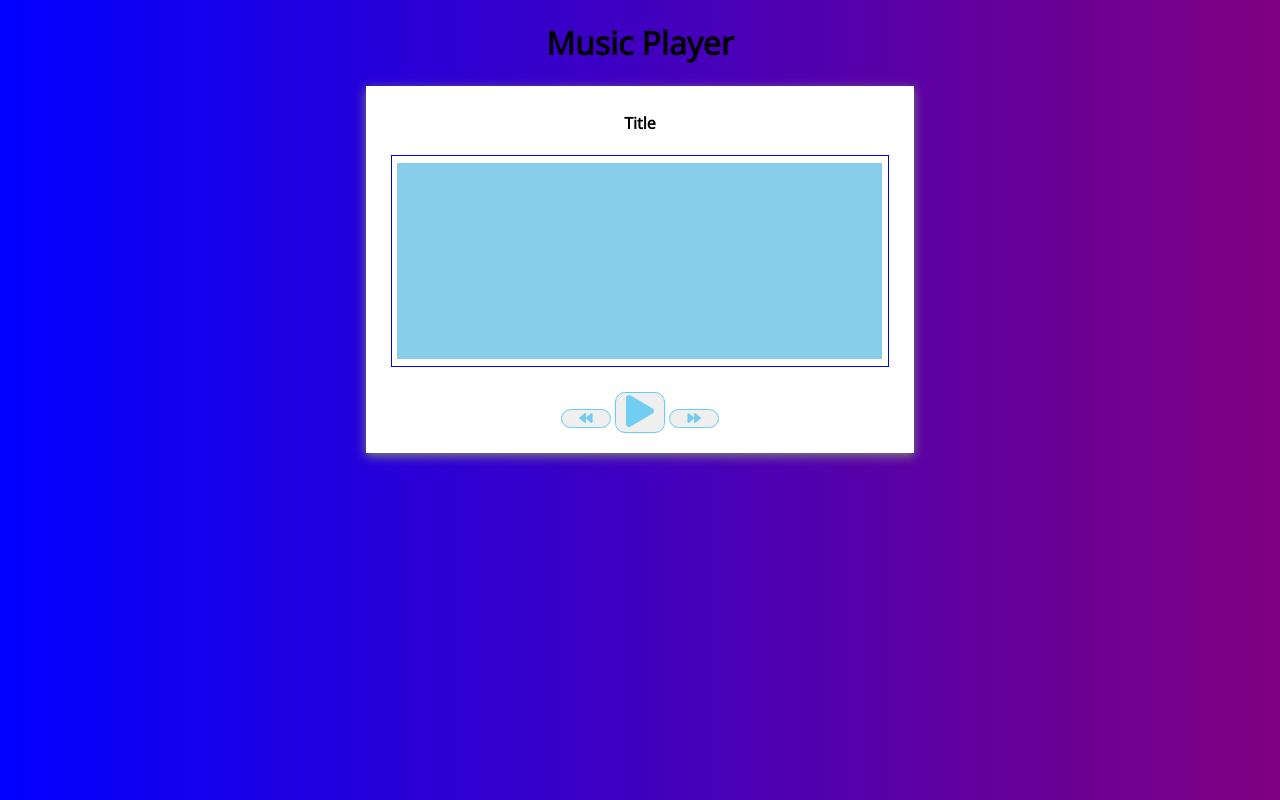
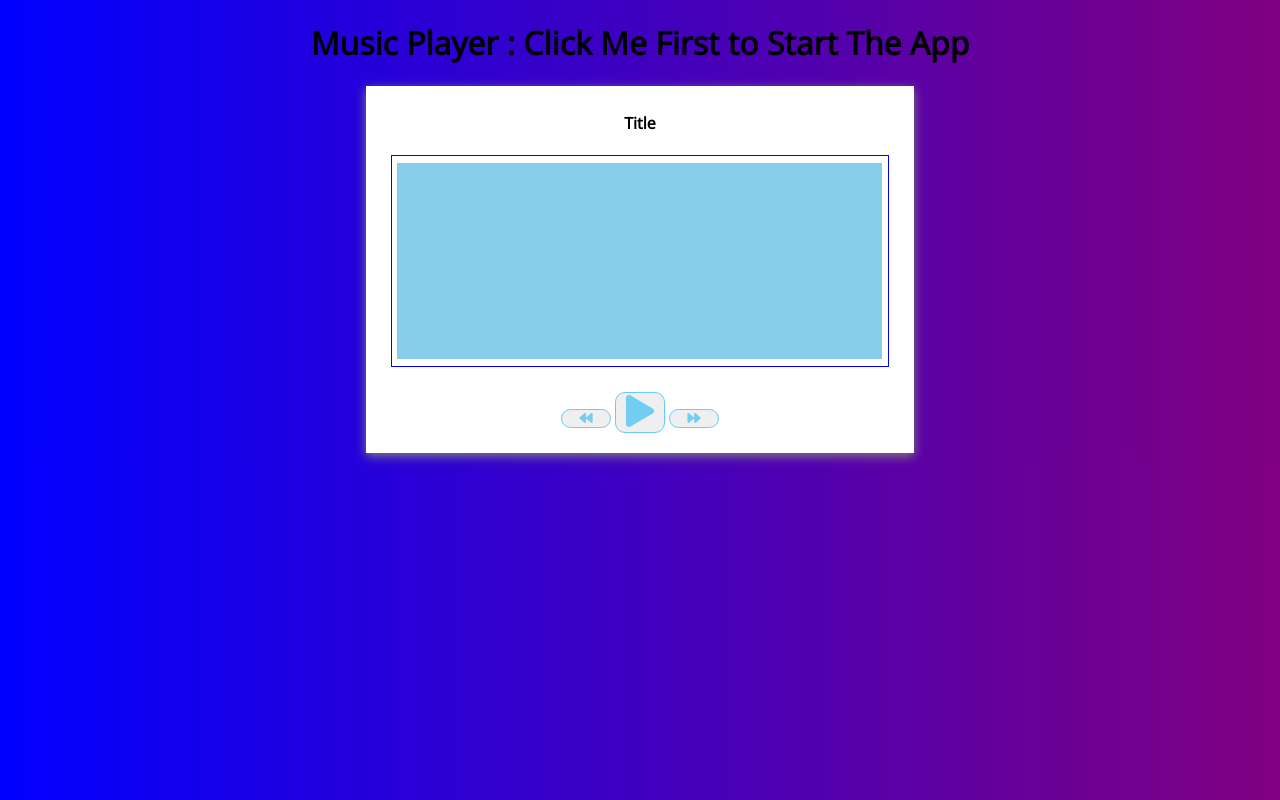
Before and after one commit to Amol-Talekar/Music-Player, a plain HTML site: page index.html in a window 1280 px wide. Drawn offline with nearby package versions, Linux system fonts and the light colour scheme.

```diff
--- a/index.html
+++ b/index.html
@@ -13,7 +13,9 @@
     <link rel="icon" type="image/png" href="/MyIcon.png"/>
 </head>
 <body>
-    <h1 onclick="run()">Music Player</h1>
+
+    <h1 onclick="run()">Music Player : Click Me First to Start The App</h1>
+
 
        <div class="main-container">
            <div class="music-info">
```
